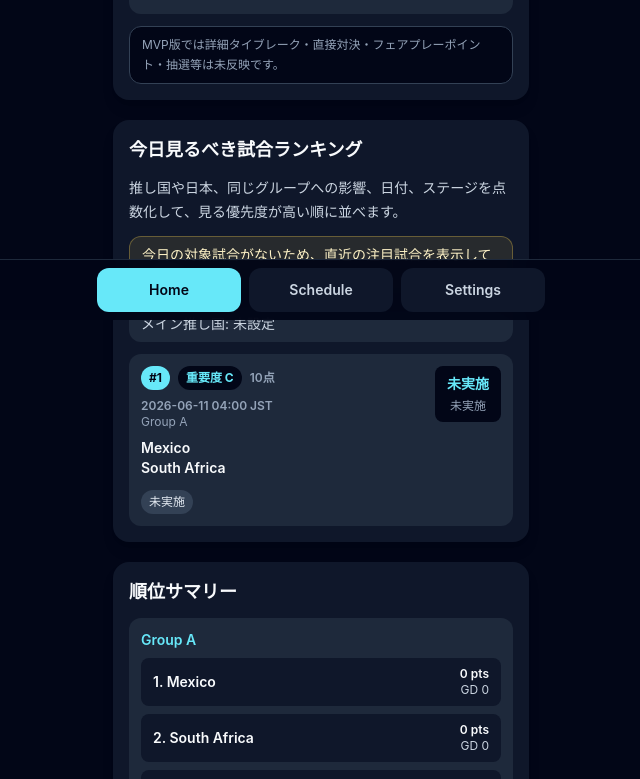
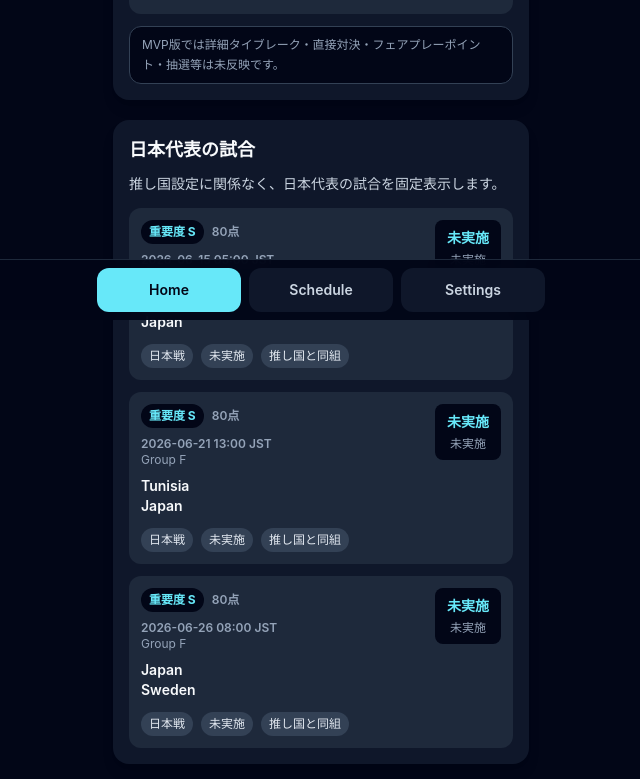
Before and after one commit to semflactal-high-roas/wc-watch-os, a React (Vite) app: page / in a window 1280 px wide. Shown: the part 480-1259 px from the top of the page, without its empty margins (319-959 px from the left). Built offline with nearby package versions, Linux system fonts and the light colour scheme.

Commit message:
Add Japan matches section to Home

```diff
--- a/src/App.tsx
+++ b/src/App.tsx
@@ -139,6 +139,16 @@ const isSameGroupAsTrackedTeam = (match: Match, teams: Team[], trackedTeamIds: s
   });
 };
 
+const sortJapanMatches = (matches: MatchWithImportance[]): MatchWithImportance[] => {
+  return [...matches].sort(
+    (a, b) =>
+      Number(a.played) - Number(b.played) ||
+      a.date.localeCompare(b.date) ||
+      a.kickoffTimeJST.localeCompare(b.kickoffTimeJST) ||
+      a.id.localeCompare(b.id),
+  );
+};
+
 function App() {
   const [data, setData] = useState<AppData | null>(null);
   const [error, setError] = useState<string>('');
@@ -193,6 +203,13 @@ function App() {
     return rankMatchesByImportance(data.matches, data.teams, data.groups, preferences, today);
   }, [data, preferences, today]);
 
+  const japanMatches = useMemo(() => {
+    if (!data) return [];
+    const japanTeamId = findJapanTeamId(data.teams);
+    if (!japanTeamId) return [];
+    return sortJapanMatches(rankedMatches.filter((match) => matchIncludesTeam(match, japanTeamId)));
+  }, [data, rankedMatches]);
+
   const homeRanking = useMemo<HomeRanking>(() => {
     if (!data) return { matches: [], isFallback: false };
 
@@ -246,6 +263,7 @@ function App() {
             data={data}
             preferences={preferences}
             homeRanking={homeRanking}
+            japanMatches={japanMatches}
             qualificationSummaries={qualificationSummaries}
             standings={standings}
             thirdPlace={thirdPlace}
@@ -313,6 +331,7 @@ type HomeScreenProps = {
   data: AppData;
   preferences: UserPreferences;
   homeRanking: HomeRanking;
+  japanMatches: MatchWithImportance[];
   qualificationSummaries: QualificationSummary[];
   standings: { groupId: string; rows: StandingRow[] }[];
   thirdPlace: StandingRow[];
@@ -324,6 +343,7 @@ function HomeScreen({
   data,
   preferences,
   homeRanking,
+  japanMatches,
   qualificationSummaries,
   standings,
   thirdPlace,
@@ -337,6 +357,8 @@ function HomeScreen({
   return (
     <div className="space-y-5">
       <QualificationStatusSection summaries={qualificationSummaries} />
+
+      <JapanMatchesSection matches={japanMatches} teams={data.teams} onMatchSelect={onMatchSelect} />
 
       <section className="space-y-3 rounded-2xl bg-slate-900 p-4 shadow-lg">
         <h2 className="text-lg font-semibold">今日見るべき試合ランキング</h2>
@@ -358,6 +380,37 @@ function HomeScreen({
 
       <StandingsCards standings={standings} thirdPlace={thirdPlace} teams={data.teams} trackedTeamIds={trackedTeamIds} />
     </div>
+  );
+}
+
+type JapanMatchesSectionProps = {
+  matches: MatchWithImportance[];
+  teams: Team[];
+  onMatchSelect: (matchId: string) => void;
+};
+
+function JapanMatchesSection({ matches, teams, onMatchSelect }: JapanMatchesSectionProps) {
+  return (
+    <section className="space-y-3 rounded-2xl bg-slate-900 p-4 shadow-lg">
+      <div className="space-y-2">
+        <h2 className="text-lg font-semibold">日本代表の試合</h2>
+        <p className="text-sm leading-6 text-slate-300">
+          推し国設定に関係なく、日本代表の試合を固定表示します。
+        </p>
+      </div>
+
+      {matches.length === 0 ? (
+        <p className="rounded-xl bg-slate-800 px-3 py-3 text-sm text-slate-300">
+          日本代表の試合データがまだ登録されていません
+        </p>
+      ) : (
+        <div className="space-y-3">
+          {matches.map((match) => (
+            <MatchCard key={match.id} match={match} teams={teams} onSelect={() => onMatchSelect(match.id)} />
+          ))}
+        </div>
+      )}
+    </section>
   );
 }
 
```
